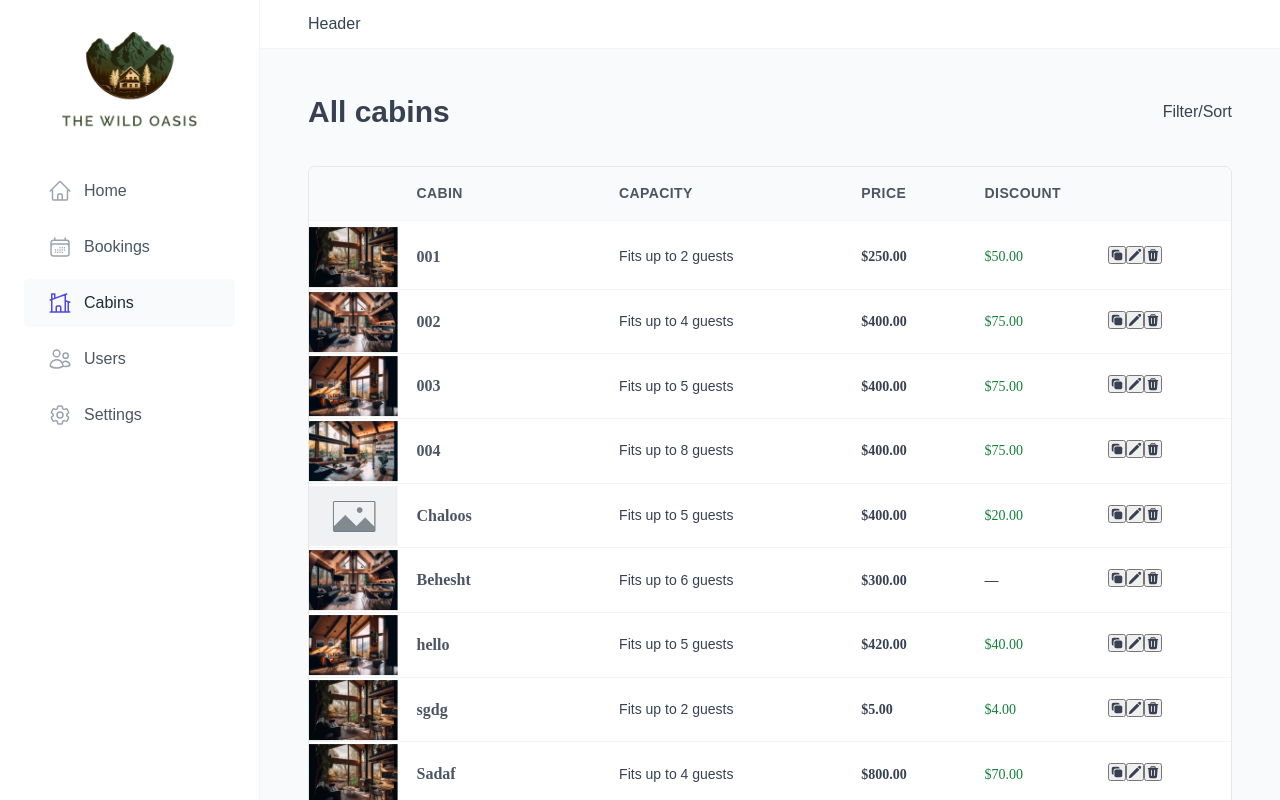
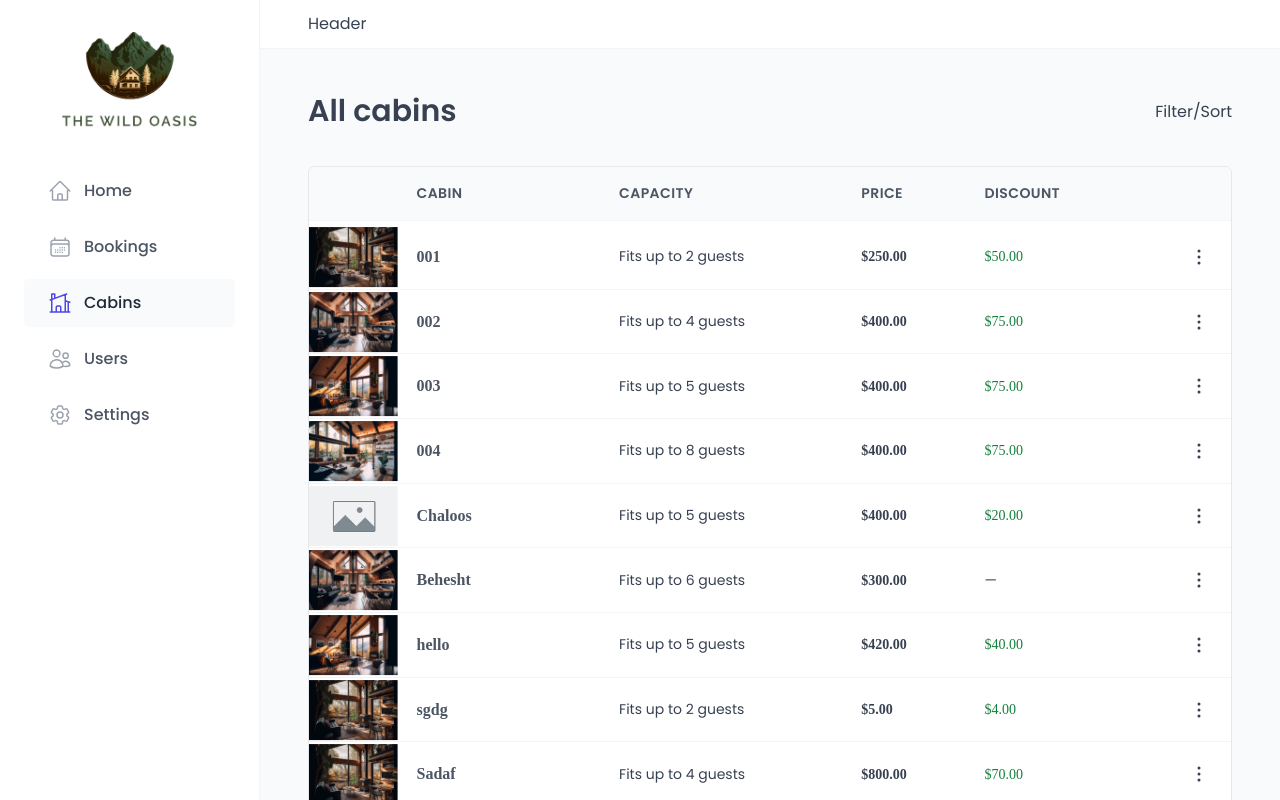
Before and after one commit to Soroush47/the-wild-oasis, a React (Vite) app: page /cabins in a window 1280 px wide. Built offline with nearby package versions, Linux system fonts and the light colour scheme; data requests are answered from the project's data file; a web font is replaced by a local one.

Commit message:
The implementation of context menu was fully completed

```diff
--- a/db.json
+++ b/db.json
@@ -140,13 +140,23 @@
     },
     {
       "name": "Copy of dfasdsf",
-      "maxCapacity": 2342,
-      "regularPrice": 234,
-      "discount": 23,
+      "maxCapacity": 12,
+      "regularPrice": 8000,
+      "discount": 500,
       "description": "fsdfsf",
-      "image": "/src/data/cabins//empty2.png",
+      "image": "/src/data/cabins/cabin-003.jpg",
       "createdAt": "26/10/23 17:10:32",
       "id": "cWmbX-6jx8U"
+    },
+    {
+      "name": "Copy of Aseman",
+      "maxCapacity": 23,
+      "regularPrice": 2342,
+      "discount": 342,
+      "description": "sdf",
+      "image": "/src/data/cabins//cabin-001.jpg",
+      "createdAt": "26/28/28 15:28:22",
+      "id": "Rvj6eJknnaY"
     }
   ],
   "guests": [
--- a/index.html
+++ b/index.html
@@ -4,7 +4,7 @@
         <meta charset="UTF-8" />
         <link rel="icon" type="image/svg+xml" href="/vite.svg" />
         <meta name="viewport" content="width=device-width, initial-scale=1.0" />
-        <!-- <link rel="preconnect" href="https://fonts.googleapis.com" />
+        <link rel="preconnect" href="https://fonts.googleapis.com" />
         <link rel="preconnect" href="https://fonts.gstatic.com" crossorigin />
         <link
             href="https://fonts.googleapis.com/css2?family=Poppins:wght@400;500;600;700&display=swap"
@@ -13,7 +13,7 @@
         <link
             href="https://fonts.googleapis.com/css2?family=Sono:wght@400;500;600&display=swap"
             rel="stylesheet"
-        /> -->
+        />
         <title>The Wild Oasis</title>
     </head>
     <body>
--- a/src/features/cabins/CabinRow.tsx
+++ b/src/features/cabins/CabinRow.tsx
@@ -9,6 +9,7 @@ import CreateCabinForm from "./CreateCabinForm";
 import Modal from "../../ui/Modal";
 import ConfirmDelete from "../../ui/ConfirmDelete";
 import Table from "../../ui/Table";
+import Menus from "../../ui/Menus";
 
 // const TableRow = styled.div`
 //     display: grid;
@@ -73,7 +74,7 @@ function CabinRow({ cabin }: CabinRowProps) {
         image,
         description,
     } = cabin;
-    const { isCreating, createMutation } = useCreateCabin();
+    const { createMutation } = useCreateCabin();
 
     const handleDuplicate = () => {
         createMutation({
@@ -97,29 +98,29 @@ function CabinRow({ cabin }: CabinRowProps) {
             ) : (
                 <span>&mdash;</span>
             )}
+
             <div>
-                <button onClick={handleDuplicate} disabled={isCreating}>
-                    <HiSquare2Stack />
-                </button>
                 <Modal>
-                    <Modal.Open opens="edit-cabin">
-                        <button
-                        //  size="small"
-                        >
-                            <HiPencil />
-                        </button>
-                    </Modal.Open>
+                    <Menus.Menu>
+                        <Menus.Toggle id={cabinId} />
+                        <Menus.List id={cabinId}>
+                            <Menus.Button
+                                icon={<HiSquare2Stack />}
+                                onClick={handleDuplicate}
+                            >
+                                Duplicate
+                            </Menus.Button>
+                            <Modal.Open opens="edit-cabin">
+                                <Menus.Button icon={<HiPencil />}>Edit</Menus.Button>
+                            </Modal.Open>
+                            <Modal.Open opens="delete-cabin">
+                                <Menus.Button icon={<HiTrash />}>Delete</Menus.Button>
+                            </Modal.Open>
+                        </Menus.List>
+                    </Menus.Menu>
                     <Modal.Window name="edit-cabin">
                         <CreateCabinForm cabin={cabin} />
                     </Modal.Window>
-                    <Modal.Open opens="delete-cabin">
-                        <button
-                        // $variation="danger" //Transient Props
-                        // size="small"
-                        >
-                            <HiTrash />
-                        </button>
-                    </Modal.Open>
                     <Modal.Window name="delete-cabin">
                         <ConfirmDelete resourceName="Cabins" cabinId={cabinId} />
                     </Modal.Window>
--- a/src/hooks/useOutsideClick.ts
+++ b/src/hooks/useOutsideClick.ts
@@ -2,19 +2,48 @@ import { useEffect, useRef } from "react";
 
 type Action = () => void;
 
-export function useOutsideClick(action: Action, listenCapturing = true) {
-    const ref = useRef<HTMLDivElement | null>(null);
+export function useOutsideClick<
+    T1 extends HTMLElement,
+    T2 extends HTMLElement = HTMLElement,
+>(action: Action, listenCapturing = true, extraRef?: React.RefObject<T2 | null>) {
+    const ref = useRef<T1 | null>(null);
+
+    // console.log(ref);
+    // const actionRef = useRef(action);
+    // useEffect(() => {
+    //     actionRef.current = action;
+    //     console.log("hello");
+    // }, [action]);
+
     useEffect(() => {
-        const handleClick = (e: MouseEvent) => {
-            if (ref.current && !ref.current.contains(e.target as Node)) {
+        const handleClick = (e: PointerEvent) => {
+            const target = e.target as Node;
+            // console.log(target);
+            const isInsideMain = ref.current?.contains(target);
+            const isInsideExtra = extraRef?.current?.contains(target);
+            // console.log({ref, extraRef})
+            if (isInsideMain) console.log("inside main");
+            if (isInsideExtra) console.log("Inside Extra");
+
+            if (ref.current && !isInsideMain && !isInsideExtra) {
+                // e.stopPropagation();
+                // actionRef.current();
+                console.log("action");
                 action();
             }
         };
+        // console.log("useOutsideClick");
+        document.addEventListener("pointerdown", handleClick, true);
+        // document.addEventListener("mousedown", handleClick, listenCapturing);
+        // document.addEventListener("touchstart", handleClick, listenCapturing);
 
-        document.addEventListener("click", handleClick, listenCapturing);
-
-        return () => document.removeEventListener("click", handleClick, listenCapturing);
-    }, [action, listenCapturing]);
+        return () => {
+            document.removeEventListener("pointerdown", handleClick, true);
+            // document.removeEventListener("mousedown", handleClick, listenCapturing);
+            // document.removeEventListener("touchstart", handleClick, listenCapturing);
+        };
+    }, [action, extraRef, listenCapturing]);
+    // console.log("close");
 
     return ref;
 }
--- a/src/main.tsx
+++ b/src/main.tsx
@@ -1,4 +1,4 @@
-import React from 'react'
+// import React from 'react'
 import ReactDOM from 'react-dom/client'
 import App from './App.tsx'
 // import './index.css'
--- a/src/ui/Menus.tsx
+++ b/src/ui/Menus.tsx
@@ -1,6 +1,24 @@
 import styled from "styled-components";
 
-const StyledMenu = styled.div`
+import {
+    createContext,
+    // memo,
+    // MouseEvent,
+    PointerEvent,
+    ReactNode,
+    RefObject,
+    // useCallback,
+    useContext,
+    useEffect,
+    // useMemo,
+    useRef,
+    useState,
+} from "react";
+import { HiEllipsisVertical } from "react-icons/hi2";
+import { createPortal } from "react-dom";
+import { useOutsideClick } from "../hooks/useOutsideClick";
+
+const Menu = styled.div`
     display: flex;
     align-items: center;
     justify-content: flex-end;
@@ -25,15 +43,18 @@ const StyledToggle = styled.button`
     }
 `;
 
-const StyledList = styled.ul`
+interface StyledListProps {
+    position: { x: number; y: number };
+}
+const StyledList = styled.ul<StyledListProps>`
     position: fixed;
 
     background-color: var(--color-grey-0);
     box-shadow: var(--shadow-md);
     border-radius: var(--border-radius-md);
 
-  right: ${(props) => props.position.x}px;
-  top: ${(props) => props.position.y}px;
+    right: ${props => props.position?.x}px;
+    top: ${props => props.position?.y}px;
 `;
 
 const StyledButton = styled.button`
@@ -60,3 +81,158 @@ const StyledButton = styled.button`
         transition: all 0.3s;
     }
 `;
+
+interface MenusProps {
+    children: ReactNode;
+}
+
+type Position = {
+    x: number;
+    y: number;
+};
+
+interface MenusContextType {
+    openId: number | null;
+    close: () => void;
+    open: (id: number, position: Position) => void;
+    position: Position | null;
+    toggleRef: RefObject<HTMLButtonElement>;
+    listRef: RefObject<HTMLUListElement>;
+}
+
+const MenusContext = createContext<MenusContextType | undefined>(undefined);
+
+function Menus({ children }: MenusProps) {
+    const [openId, setOpenId] = useState<number | null>(null);
+    const [position, setPosition] = useState<Position | null>(null);
+    // const close = useCallback(() => {
+    //     setOpenId(null);
+    //     setPosition(null);
+    // }, []);
+    const close = () => {
+        setOpenId(null);
+        setPosition(null);
+        // console.log("close");
+    };
+    // const open = useCallback((id: number, position: Position) => {
+    //     setPosition(position);
+    //     setOpenId(id);
+    // }, []);
+    const open = (id: number, position: Position) => {
+        setPosition(position);
+        setOpenId(id);
+    };
+    const toggleRef = useRef<HTMLButtonElement>(null);
+    const listRef = useOutsideClick<HTMLUListElement, HTMLButtonElement>(
+        close,
+        true,
+        toggleRef,
+    );
+
+    const contextValue = {
+        openId,
+        position,
+        open,
+        close,
+        toggleRef,
+        listRef,
+    };
+    return <MenusContext.Provider value={contextValue}>{children}</MenusContext.Provider>;
+}
+
+interface ToggleProps {
+    id: number;
+}
+
+function Toggle({ id }: ToggleProps) {
+    const { openId, open, close, toggleRef } = useMenus();
+
+    const handleClick = (e: PointerEvent<HTMLButtonElement>) => {
+        const rect = (e.target as Element).closest("button")?.getBoundingClientRect();
+
+        if (!rect) return null;
+        console.log(rect, window.innerWidth, window.innerHeight);
+        const contextMenuHeight = 120;
+        const position = {
+            x: window.innerWidth - rect.left + 4,
+            y:
+                rect.bottom + 4 + contextMenuHeight <= window.innerHeight - 20
+                    ? rect.bottom + 4
+                    : rect.top - 4 - contextMenuHeight,
+        };
+
+        console.log({ openId, id });
+        openId === null || openId !== id ? open(id, position) : close();
+    };
+
+    return (
+        <StyledToggle
+            ref={openId === id ? toggleRef : null}
+            onPointerDownCapture={handleClick}
+        >
+            <HiEllipsisVertical />
+        </StyledToggle>
+    );
+}
+
+interface ListProps {
+    id: number;
+    children: ReactNode;
+}
+function List({ id, children }: ListProps) {
+    const { openId, position, close, listRef } = useMenus();
+    // const ref = useOutsideClick<HTMLUListElement>(close, true);
+
+    // console.log(ref);
+    // console.log(listRef);
+    useEffect(() => {
+        const handleClose = () => close();
+
+        window.addEventListener("scroll", handleClose, true);
+        return () => window.removeEventListener("scroll", handleClose, true);
+    }, [close]);
+    // console.log("list");
+
+    if (openId !== id || position === null) return null;
+
+    return createPortal(
+        <StyledList position={position} ref={listRef}>
+            {children}
+        </StyledList>,
+        document.body,
+    );
+}
+
+interface ButtonProps {
+    children: ReactNode;
+    icon: ReactNode;
+    onClick?: () => void;
+}
+function Button({ icon, children, onClick }: ButtonProps) {
+    const { close } = useMenus();
+    const handleClick = () => {
+        onClick?.();
+        close();
+    };
+    return (
+        <li>
+            <StyledButton onClick={handleClick}>
+                {icon}
+                <span>{children}</span>
+            </StyledButton>
+        </li>
+    );
+}
+
+Menus.Menu = Menu;
+Menus.Toggle = Toggle;
+Menus.List = List;
+Menus.Button = Button;
+
+function useMenus() {
+    const context = useContext(MenusContext);
+    if (!context) throw new Error("Menu context was used out of the provider");
+    return context;
+}
+
+export default Menus;
--- a/src/ui/Modal.tsx
+++ b/src/ui/Modal.tsx
@@ -102,7 +102,7 @@ interface WindowProps {
 
 function Window({ name, children }: WindowProps) {
     const { close, openName } = useModal();
-    const ref = useOutsideClick(close, true);
+    const ref = useOutsideClick<HTMLDivElement>(close, true);
     if (name !== openName) return null;
     return createPortal(
         <Overlay>
```
Also changed, not shown: src/features/cabins/CabinTable.tsx (+6 -1 lines). Lines whose indentation alone changed are shown as unchanged.
